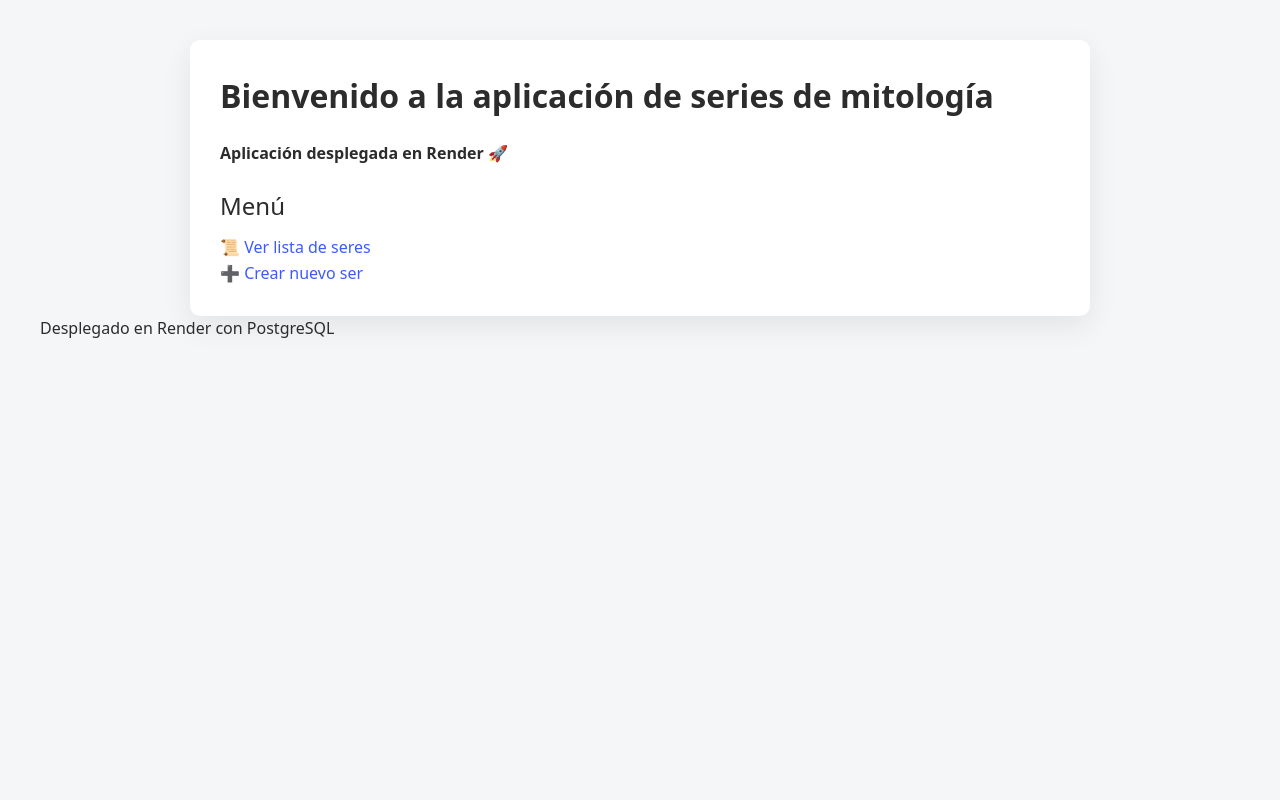
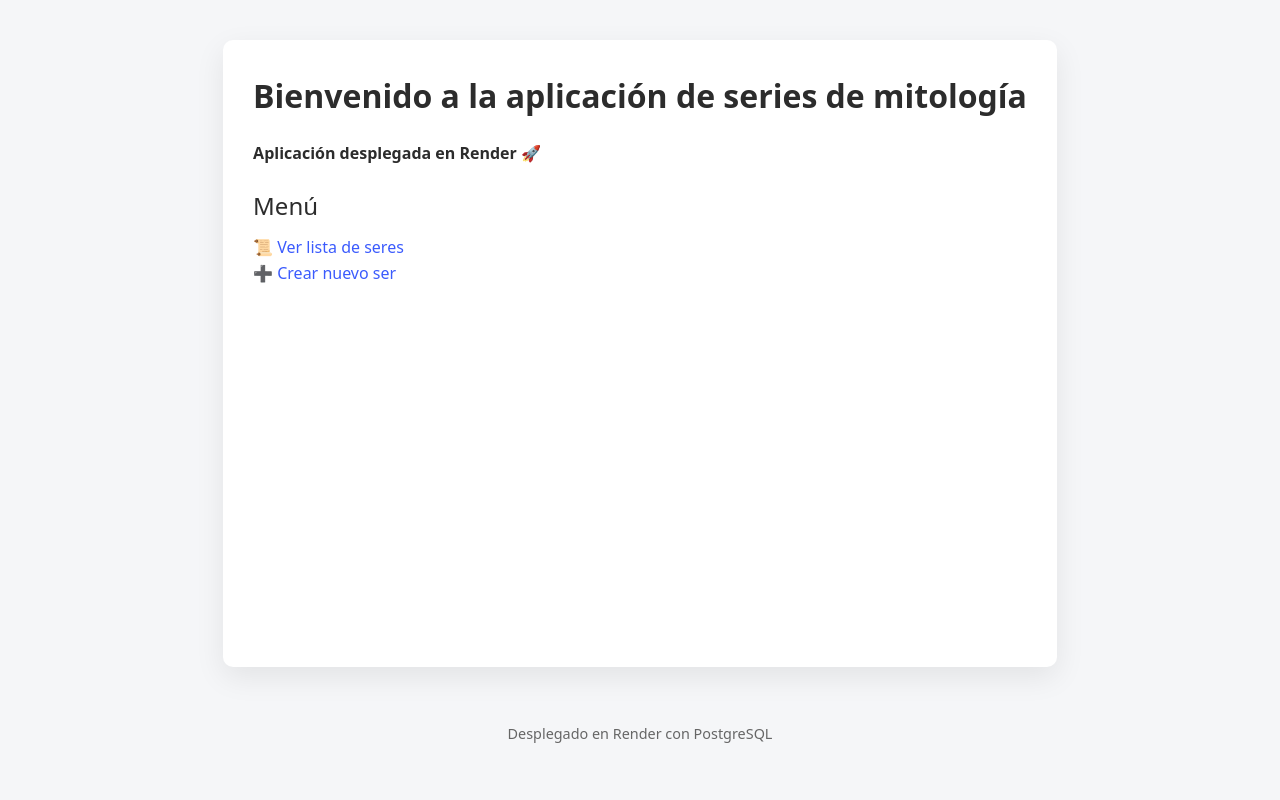
Before and after one commit to MaysaOsan/Mitologia, a FastAPI app: page / in a window 1280 px wide. Run offline with FastAPI, Linux system fonts and the light colour scheme; parts of the project's set-up code (start-up, migrations or seed data) failed here and were passed over.

Commit message:
Corrección de la hoja de estilos

```diff
--- a/src/static/css/style.css
+++ b/src/static/css/style.css
@@ -12,6 +12,14 @@ body {
   color: #2c2c2c;
   line-height: 1.6;
   padding: 40px;
+
+  min-height: 100vh;
+  display: flex;
+  flex-direction: column;
+}
+
+.container {
+  flex: 1;
 }
 
 /* Títulos */
@@ -71,3 +79,11 @@ tr:hover {
 .action-link {
   font-weight: 500;
 }
+
+footer {
+  margin-top: 40px;
+  padding: 15px;
+  text-align: center;
+  font-size: 0.9em;
+  color: #666;
+}
```
